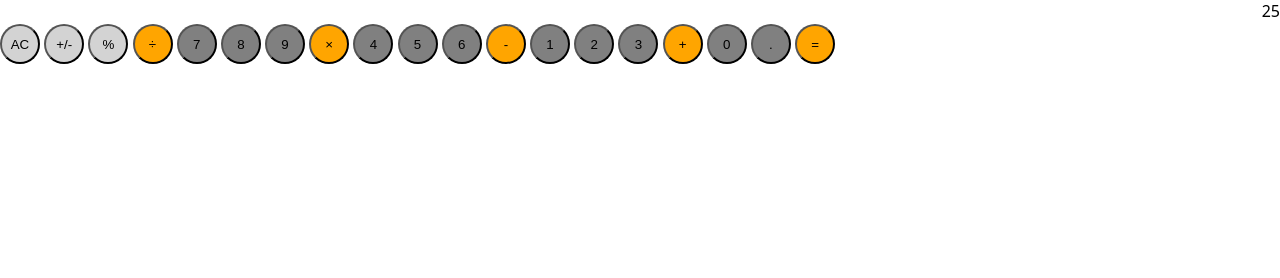
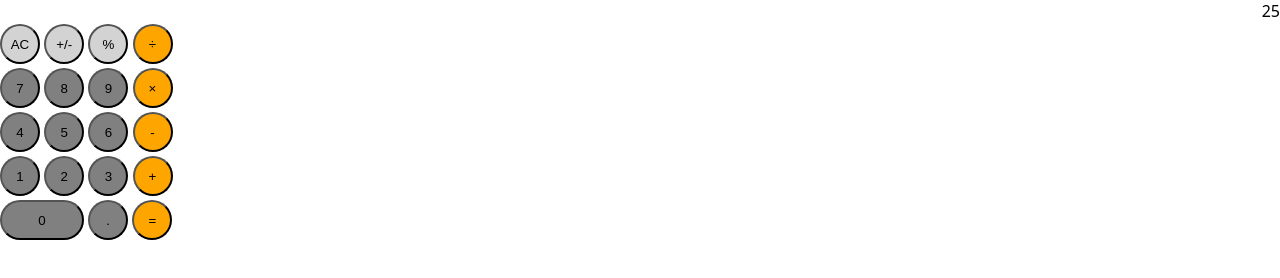
Before and after one commit to jfitzgerald1126/calculator, a plain HTML site: page index.html in a window 1280 px wide. Drawn offline with Linux system fonts and the light colour scheme.

Commit message:
Divide buttons into rows

```diff
--- a/index.html
+++ b/index.html
@@ -13,27 +13,37 @@
         <div class="calc">
             <div class="display">25</div>
             <div class="btn-container">
+                <div class="row">
                     <button class="btn control">AC</button>
                     <button class="btn control">+/-</button>
                     <button class="btn control">%</button>
                     <button class="btn op">÷</button>
+                </div>
+                <div class="row">
                     <button class="btn num">7</button>
                     <button class="btn num">8</button>
                     <button class="btn num">9</button>
                     <button class="btn op">×</button>
+                </div>
+                <div class="row">
                     <button class="btn num">4</button>
                     <button class="btn num">5</button>
                     <button class="btn num">6</button>
                     <button class="btn op">-</button>
+                </div>
+                <div class="row">
                     <button class="btn num">1</button>
                     <button class="btn num">2</button>
                     <button class="btn num">3</button>
                     <button class="btn op">+</button>
-                <button class="btn num">0</button>
+                </div>
+                <div class="row">
+                    <button class="btn num" id="zero">0</button>
                     <button class="btn num">.</button>
                     <button class="btn op">=</button>
                 </div>
             </div>
         </div>
+    </div>
 </body>
 </html>
```
Lines whose indentation alone changed are shown as unchanged.
